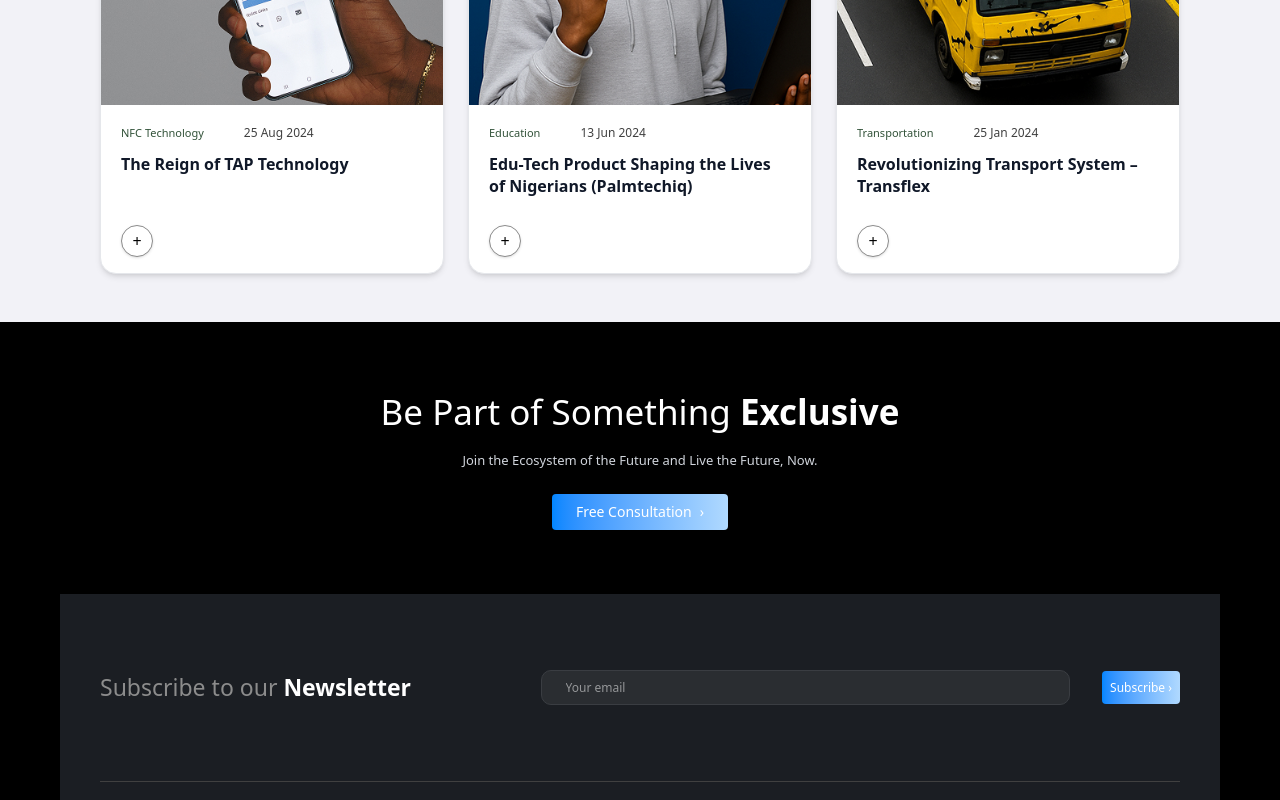
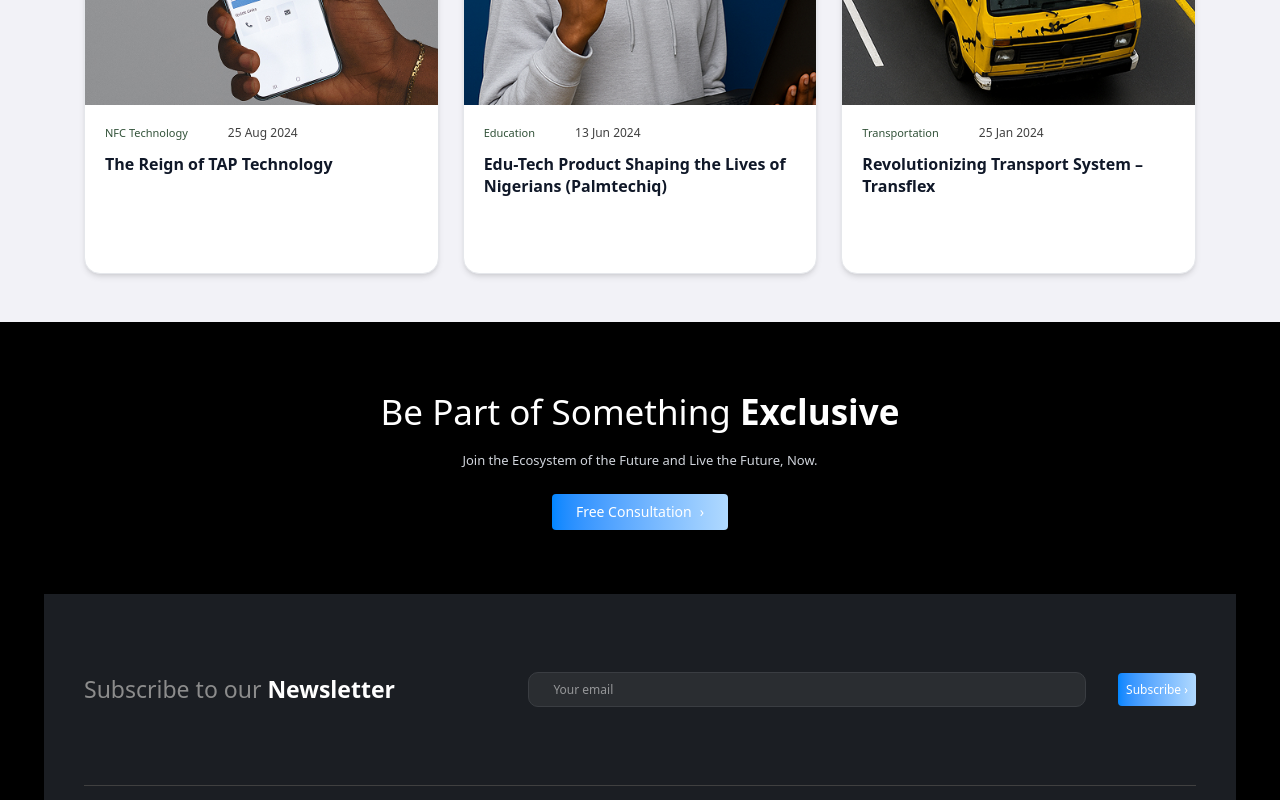
Before and after one commit to iscedcs/isce.tech, a Next.js app: page /blog in a window 1280 px wide. Shown: the part 480-1280 px from the top of the page. Built offline with nearby package versions, Linux system fonts and the light colour scheme.

Commit message:
fix:resolved detected bugs

```diff
--- a/app/globals.css
+++ b/app/globals.css
@@ -153,7 +153,11 @@
 }
 
 .animate-scroll {
-  animation: scroll 25s linear infinite;
+  animation: scroll 3s linear infinite;
+}
+
+.animate-scroll:hover {
+  animation-play-state: paused;
 }
 
 @keyframes float {
@@ -167,3 +171,16 @@
 .animate-float {
   animation: float  2s linear infinite;
 }
+
+@keyframes stepSlide {
+  0%, 25% { transform: translateX(0); }
+  33%, 58% { transform: translateX(-50%); }
+   }
+
+
+
+.carousel-track {
+  display: flex;
+  animation: stepSlide 12s infinite;
+  animation-timing-function: linear; /* smooth transitions */
+}
--- a/components/pages/about/digital .tsx
+++ b/components/pages/about/digital .tsx
@@ -5,7 +5,7 @@ import MaxWidthWrapper from "@/components/shared/max-width-wrapper";
 export default function Digital() {
   return (
     <section className="bg-gradient-to-r from-[#0E1622] to-[#0B111A] text-white">
-
+      <MaxWidthWrapper>
           {/* Top Section */}
           <div className="flex flex-col sm:flex-row items-stretch bg-gradient-to-r from-[#0E1622] to-[#0B111A]">
             {/* IMAGE LEFT (mobile goes bottom) */}
@@ -59,7 +59,7 @@ export default function Digital() {
             </div>
           </div>
 
-
+      </MaxWidthWrapper>
     </section>
   );
 }
--- a/components/pages/blog/blogid.tsx
+++ b/components/pages/blog/blogid.tsx
@@ -3,6 +3,7 @@
 import Image from "next/image";
 import { blog } from "@/lib/const";
 import Link from "next/link";
+import MaxWidthWrapper from "@/components/shared/max-width-wrapper";
 
 interface BlogPostProps {
   id: number;
@@ -16,8 +17,9 @@ export default function BlogPost({ id }: BlogPostProps) {
 
   return (
     <section className="w-full flex justify-center bg-[#F2F2F7] py-10 md:py-16">
+      <MaxWidthWrapper>
       <div className="w-full max-w-4xl px-4 md:px-0">
-        {/* ---------- Header Category ---------- */}
+        {/* ---------- Header Category ----------*/}
         <Link href="/blog">
         <div className="flex flex-row gap-3 mb-4 ">
         <img src="/images/arrowleft.svg" className="w-4 h-b" />
@@ -110,6 +112,7 @@ export default function BlogPost({ id }: BlogPostProps) {
           })}
         </article>
       </div>
+      </MaxWidthWrapper>
     </section>
   );
 }
--- a/components/pages/home/blogsection.tsx
+++ b/components/pages/home/blogsection.tsx
@@ -24,7 +24,7 @@ export default function BlogSection({ showButton = true }) {
 
             {showButton && (
               <Link href="/blog">
-                <button className="block px-4 py-2 bg-gradient-to-r11111111111111111111111111111111111111111111111111111111111111 from-[#0086FF] to-[#B0D9FF] text-white text-sm rounded-lg">
+                <button className="block px-4 py-2 bg-gradient-to-r from-[#0086FF] to-[#B0D9FF] text-white text-sm rounded-lg">
                   View All Blog
                 </button>
               </Link>
@@ -98,10 +98,10 @@ export default function BlogSection({ showButton = true }) {
                   <div className="p-5">
                     {/* Category + Date */}
                     <div className="flex gap-10 items-center justify-left text-xs text-[#404040] mb-3">
-                      <span className=" text-[#325239] rounded-full text-[11px] font-medium">
+                      <span className=" text-[#325239] rounded-full text-[11px] font-medium whitespace-nowrap">
                         {item.post}
                       </span>
-                      <span>{item.date}</span>
+                      <span className="whitespace-nowrap">{item.date}</span>
                     </div>
 
                     {/* Title */}
@@ -110,7 +110,7 @@ export default function BlogSection({ showButton = true }) {
                     </h3>
 
                     {/* Button row */}
-                    <div className="absolute left-5 top-110 fflex justify-start items-center">
+                    <div className="absolute left-5 top-10 flex justify-start items-center">
                       <Link href={`/blog/${item.id}`}>
                         <button
                           aria-label="read more"
--- a/components/pages/home/futuresection.tsx
+++ b/components/pages/home/futuresection.tsx
@@ -16,10 +16,7 @@ export default function Future() {
 
         {/* TITLE */}
         <div className="relative text-center mt-4">
-          <h2 className="text-[38px] sm:text-4xl lg:text-[40px] xl:text-[50px] text-[#8C8C8C] font-semibold mb-0.5 z-15">
-            Step Into
-          </h2>
-          <div className="sm:hidden absolute w-full h-auto z-0">
+          <div className="sm:hidden absolute w-full h-auto -mt-[40] z-0">
             <svg
               viewBox="0 0 440 75"
               fill="none"
@@ -33,6 +30,9 @@ export default function Future() {
               />
             </svg>
           </div>
+          <h2 className="text-[38px] sm:text-4xl lg:text-[40px] xl:text-[50px] text-[#8C8C8C] font-semibold mb-0.5 z-15">
+            Step Into
+          </h2>
           <div className="hidden 2xl:hidden sm:block w-full h-auto absolute -mt-16 lg:-mt-20 xl:-mt-27 z-0 px-4 pl-8 md:px-10 md:pl-24 xl:px-20">
             <svg
               viewBox="0 0 1580 210"
@@ -56,7 +56,7 @@ export default function Future() {
         </div>
 
         {/* STEPS GRID */}
-        <div className="sm:hidden absolute w-full h-auto mt-20 z-0">
+        <div className="sm:hidden absolute w-82 h-auto mt-20 z-0">
           <svg
             viewBox="0 0 440 75"
             fill="none"
--- a/components/pages/home/herosection.tsx
+++ b/components/pages/home/herosection.tsx
@@ -36,11 +36,11 @@ export default function HeroSection() {
 
           {/* BUTTONS */}
           <div className="flex-wrap gap-5 sm:flex sm:flex-row">
-            <button className="mt-6 bg-gradient-to-r from-[#0086FF] to-[#B0D9FF]  rounded flex items-center gap-1 px-2 h-10 md:px-3 sm:h-6 md:h-8 sm:text-[8px] md:text-[10px] lg:text-[12px]">
+            <button className="mt-6 cursor-pointer bg-gradient-to-r from-[#0086FF] to-[#B0D9FF]  rounded flex items-center gap-1 px-2 h-10 md:px-3 sm:h-6 md:h-8 sm:text-[8px] md:text-[10px] lg:text-[12px]">
               Free Consultation <span>›</span>
             </button>
 
-            <button className="mt-6 bg-gradient-to-r from-[#0086FF] to-[#B0D9FF]  rounded text-sm flex items-center gap-2 px-2  md:px-3 h-10 sm:h-6 md:h-8 sm:text-[8px] md:text-[10px] lg:text-[12px]">
+            <button className="mt-6 cursor-pointer bg-gradient-to-r from-[#0086FF] to-[#B0D9FF]  rounded text-sm flex items-center gap-2 px-2  md:px-3 h-10 sm:h-6 md:h-8 sm:text-[8px] md:text-[10px] lg:text-[12px]">
               <img
                 src="/images/store.svg"
                 className="h-3 w-3 sm:h-2 sm:w-2 md:h-3 md:w-3"
--- a/components/pages/home/luxurysection.tsx
+++ b/components/pages/home/luxurysection.tsx
@@ -91,7 +91,7 @@ export default function LuxurySection() {
             />
 
             {/* Play Button */}
-            <button className="absolute inset-0 flex items-center justify-center">
+            <button className="cursor-pointer absolute inset-0 flex items-center justify-center">
               <img
                 src="/images/play.png"
                 alt="Play Button"
--- a/components/pages/services/services.tsx
+++ b/components/pages/services/services.tsx
@@ -36,7 +36,7 @@ export default function ServicesSection() {
                 viewport={{ once: true }}
                 className={`flex flex-col sm:flex-row ${
                   !isReversed ? "sm:flex-row-reverse" : ""
-                } sm:items-center gap-10 lg:gap-13 lg:gap-23 px-12  py-10 mx-auto`}
+                } sm:items-center gap-10 lg:gap-23 px-12  py-10 mx-auto`}
               >
                 {/* IMAGE — always first on mobile */}
                 <div className="flex justify-center md:w-1/2 ">
--- a/components/shared/max-width-wrapper.tsx
+++ b/components/shared/max-width-wrapper.tsx
@@ -5,7 +5,7 @@ export default function MaxWidthWrapper({
   children,
 }: IMaxWidthWrapper) {
   return (
-    <div className={cn("mx-auto max-w-7xl px-6 md:px-10", className)}>
+    <div className={cn("mx-auto max-w-7xl px-2 md:px-6", className)}>
       {/* Inner constrained column that actually limits the width */}
       <div className="">
         {children}
```
Also changed, not shown: components/shared/layout/footer.tsx (+4 -4 lines), components/shared/layout/nav.tsx (+17 -19 lines).
